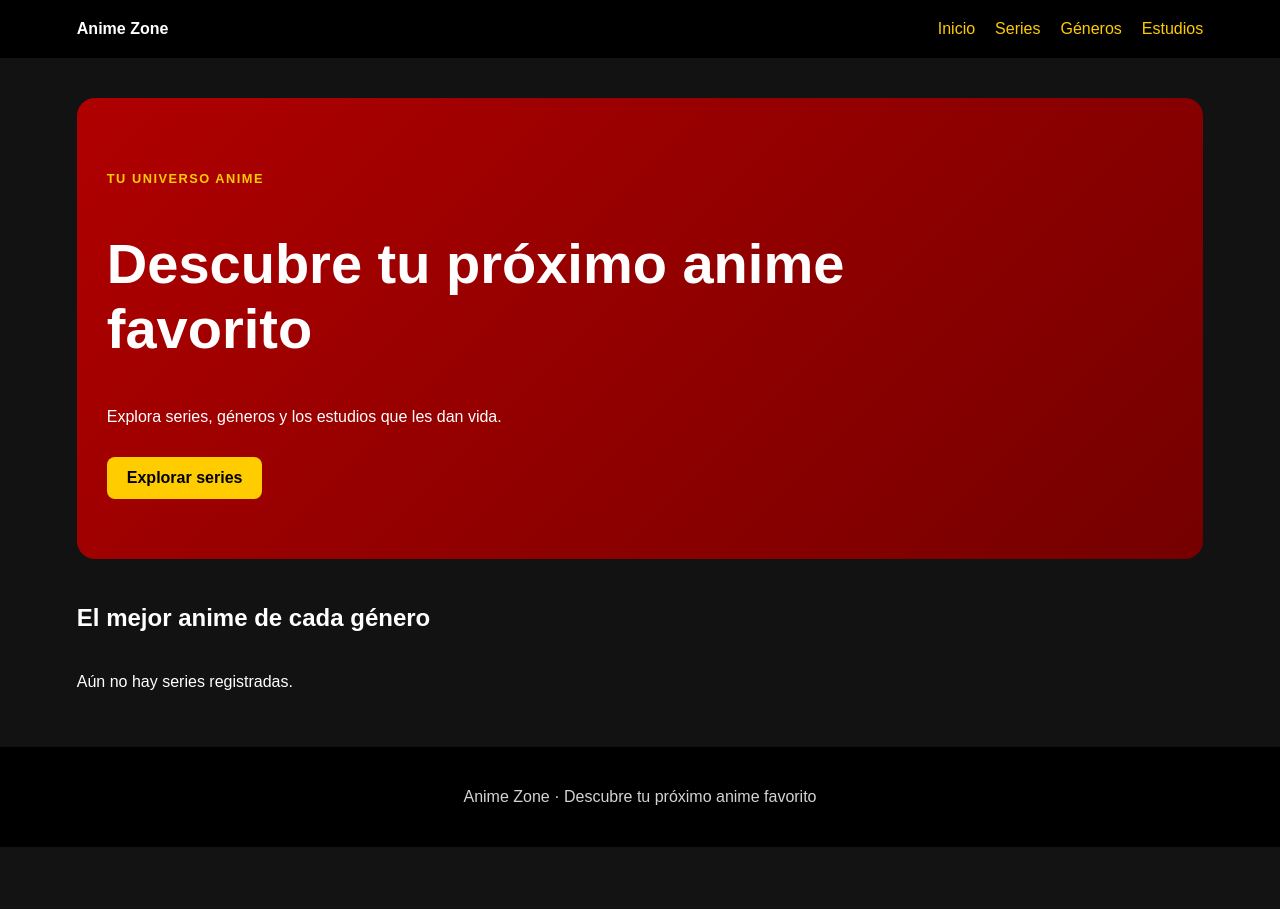
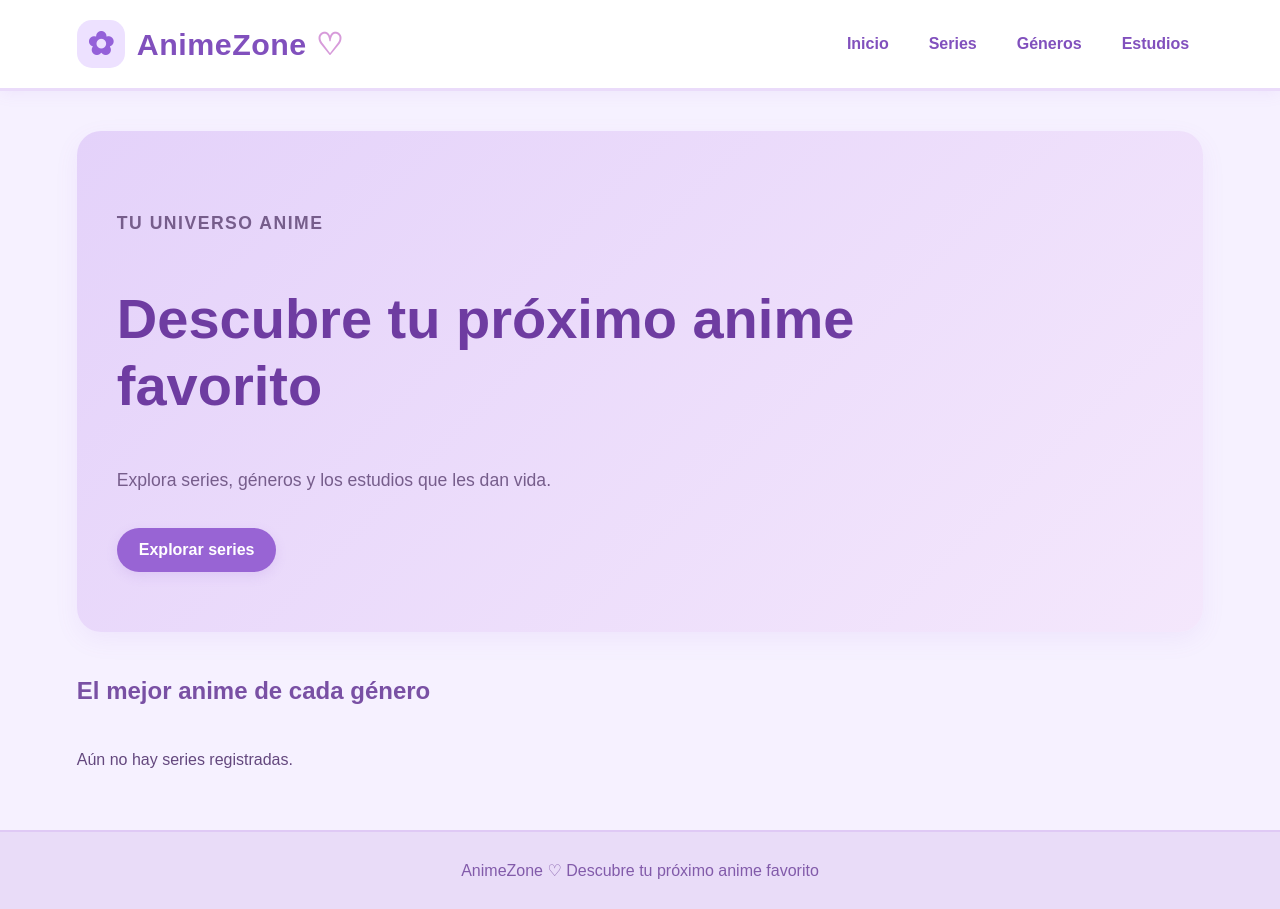
Before and after one commit to oierpalacios-del/AnimeZone, a Django app: template animeZone/appAnime/templates/appAnime/home.html in a window 1280 px wide. Before the commit the page ends 847 px from the top, so only its background shows below. Run offline with Django 5.2, Linux system fonts and the light colour scheme; the template is opened without the code that fills it, so the values that code supplies are empty.

Commit message:
Cambiado css colores

```diff
--- a/animeZone/appAnime/static/appAnime/css/estilos.css
+++ b/animeZone/appAnime/static/appAnime/css/estilos.css
@@ -11,20 +16,23 @@ body {
     display: flex;
     flex-direction: column;
     font-family: Arial, sans-serif;
-    background-color: #121212;
-    color: white;
+    background-color: #f6f1ff;
+    color: #64487e;
 }
 
 a {
-    color: #ffcc00;
+    color: #9864d4;
     text-decoration: none;
+    transition: color 0.2s ease;
 }
 
 a:hover {
-    color: #ffe680;
+    color: #c489dc;
 }
 
-/* Cabecera y navegación */
+/* ========================================
+   CABECERA
+======================================== */
 
 .cabecera {
     display: flex;
@@ -33,30 +41,71 @@ a:hover {
     flex-wrap: wrap;
     gap: 20px;
     padding: 20px 6%;
-    background-color: #000000;
+    background-color: #ffffff;
+    border-bottom: 3px solid #eadbfa;
+    box-shadow: 0 3px 15px rgba(152, 100, 212, 0.08);
 }
 
+/* Logo AnimeZone */
+
 .logo {
-    color: white;
-    font-weight: bold;
+    display: inline-flex;
+    align-items: center;
+    gap: 12px;
+    color: #8150bd;
+    font-size: 1.9rem;
+    font-weight: 900;
+    letter-spacing: 0.5px;
 }
+
+.logo:hover {
+    color: #a779d5;
+}
+
+.logo-icono {
+    display: inline-flex;
+    align-items: center;
+    justify-content: center;
+    width: 48px;
+    height: 48px;
+    border-radius: 15px;
+    background-color: #ede1ff;
+    color: #9461d9;
+    font-size: 2rem;
+    flex-shrink: 0;
+}
+
+.corazon {
+    color: #d79bda;
+}
+
+/* Menú de navegación */
 
 nav {
     display: flex;
+    align-items: center;
     flex-wrap: wrap;
-    gap: 20px;
-    background-color: #000000;
+    gap: 12px;
 }
 
 nav a {
-    color: #ffcc00;
+    display: inline-block;
+    padding: 10px 14px;
+    color: #8150bd;
+    font-size: 1rem;
+    font-weight: bold;
+    border-radius: 20px;
+    transition: background-color 0.2s ease;
 }
 
 nav a:hover {
-    color: white;
+    background-color: #f0e5ff;
+    color: #70409f;
 }
 
-/* Contenido */
+/* ========================================
+   CONTENIDO GENERAL
+======================================== */
 
 .contenedor {
     width: 88%;
@@ -66,63 +115,109 @@ nav a:hover {
     flex: 1;
 }
 
-/* Página de inicio */
+h1,
+h2,
+h3 {
+    color: #7950a4;
+}
+
+p {
+    line-height: 1.7;
+}
+
+/* ========================================
+   INICIO - HERO
+======================================== */
 
 .hero {
-    padding: 60px 30px;
+    position: relative;
+    overflow: hidden;
+    padding: 60px 40px;
     margin-bottom: 45px;
-    border-radius: 18px;
-    background: linear-gradient(135deg, #b00000, #750000);
-    color: white;
+    border-radius: 24px;
+    background: linear-gradient(
+        135deg,
+        #e4d2fa,
+        #f4e7fc
+    );
+    color: #765d8b;
+    box-shadow: 0 8px 25px rgba(152, 100, 212, 0.08);
 }
 
 .hero h1 {
     font-size: clamp(2rem, 5vw, 3.5rem);
-    line-height: 1.15;
+    line-height: 1.2;
     max-width: 750px;
-    color: white;
+    color: #6e3ca1;
+}
+
+.hero p {
+    max-width: 700px;
+    font-size: 1.1rem;
+    color: #765d8b;
 }
 
 .etiqueta {
-    color: #ffcc00;
+    color: #8c61b1;
     text-transform: uppercase;
     font-size: 0.8rem;
     font-weight: bold;
     letter-spacing: 1.5px;
 }
 
-/* Botones */
+/* ========================================
+   BOTONES
+======================================== */
 
 .boton {
     display: inline-block;
-    padding: 12px 20px;
+    padding: 13px 22px;
     margin-top: 15px;
-    background-color: #ffcc00;
-    color: black;
-    border-radius: 8px;
+    background-color: #9864d4;
+    color: #ffffff;
+    border: none;
+    border-radius: 25px;
+    font-size: 1rem;
     font-weight: bold;
+    box-shadow: 0 4px 12px rgba(152, 100, 212, 0.15);
+    transition: background-color 0.2s ease,
+                transform 0.2s ease;
 }
 
 .boton:hover {
-    background-color: #ffe066;
-    color: black;
+    background-color: #8250bf;
+    color: #ffffff;
+    transform: translateY(-2px);
 }
 
-/* Tarjetas de series, géneros y estudios */
+/* ========================================
+   TARJETAS
+======================================== */
 
 .rejilla {
     display: grid;
-    grid-template-columns: repeat(auto-fit, minmax(230px, 1fr));
+    grid-template-columns: repeat(
+        auto-fit,
+        minmax(230px, 1fr)
+    );
     gap: 24px;
     margin-top: 25px;
 }
 
 .tarjeta {
     overflow: hidden;
-    border: 1px solid #b00000;
-    border-radius: 12px;
-    background: linear-gradient(135deg, #b00000, #8b0000);
-    color: white;
+    border: 1px solid #e8d9f8;
+    border-radius: 20px;
+    background: #ffffff;
+    color: #64487e;
+    box-shadow: 0 5px 18px rgba(152, 100, 212, 0.08);
+    transition: transform 0.2s ease,
+                box-shadow 0.2s ease;
+}
+
+.tarjeta:hover {
+    transform: translateY(-5px);
+    box-shadow: 0 10px 25px rgba(152, 100, 212, 0.16);
 }
 
 .tarjeta-contenido {
@@ -228,35 +338,69 @@ nav a:hover {
     margin: 0;
 }
 
-/* Listas y enlaces */
+/* ========================================
+   LISTAS Y ENLACES
+======================================== */
 
 .lista-enlaces li {
     margin-bottom: 12px;
 }
 
 .lista-enlaces a {
-    color: #ffcc00;
+    color: #9864d4;
 }
 
-/* Pie de página */
+/* ========================================
+   PIE DE PÁGINA
+======================================== */
 
 .pie {
     padding: 25px 12px;
     text-align: center;
-    color: lightgray;
-    background-color: #000000;
+    color: #825baa;
+    background-color: #e9dcf8;
+    border-top: 2px solid #dfc9f5;
 }
 
-/* Adaptación a móviles */
+.pie p {
+    margin: 0;
+}
+
+/* ========================================
+   ADAPTACIÓN A MÓVILES
+======================================== */
 
 @media (max-width: 768px) {
+
     .cabecera {
         flex-direction: column;
         align-items: flex-start;
+        padding: 16px 5%;
+    }
+
+    .logo {
+        font-size: 1.6rem;
+        gap: 8px;
+    }
+
+    .logo-icono {
+        width: 40px;
+        height: 40px;
+        font-size: 1.6rem;
+    }
+
+    nav {
+        gap: 5px;
+    }
+
+    nav a {
+        padding: 8px 10px;
+        font-size: 0.9rem;
     }
 
     .contenedor {
         width: 92%;
+        margin: 25px auto;
     }
 
     .hero {
--- a/animeZone/appAnime/templates/appAnime/base.html
+++ b/animeZone/appAnime/templates/appAnime/base.html
@@ -1,3 +1,4 @@
+
 {% load static %}
 <!DOCTYPE html>
 <html lang="es">
@@ -11,7 +12,8 @@
 <body>
     <header class="cabecera">
         <a class="logo" href="{% url 'appAnime:home' %}">
-            Anime Zone
+            <span class="logo-icono">✿</span>
+            <span>AnimeZone <span class="corazon">♡</span></span>
         </a>
 
         <nav>
@@ -28,8 +30,7 @@
     </main>
 
     <footer class="pie">
-        <p>Anime Zone · Descubre tu próximo anime favorito</p>
+        <p>AnimeZone ♡ Descubre tu próximo anime favorito</p>
     </footer>
-
 </body>
 </html>
```
Also changed, not shown: other parts of animeZone/appAnime/static/appAnime/css/estilos.css (+39 -19 lines).
